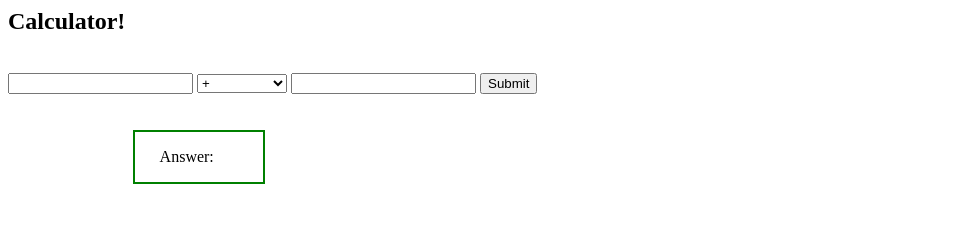
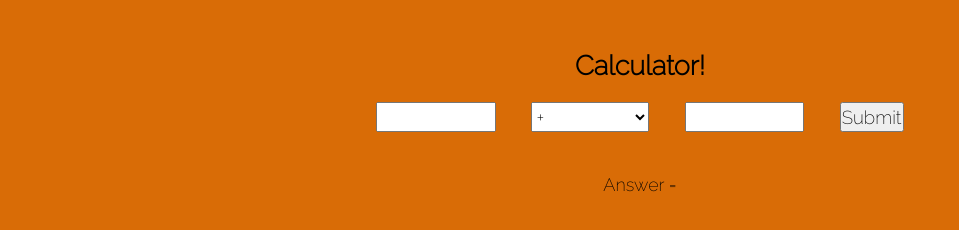
Before and after one commit to sraj97/calculator, a plain HTML site: page index.html in a window 1280 px wide. Shown: the whole page, without its empty margins (0-959 px from the left). Drawn offline with Linux system fonts and the light colour scheme.

Commit message:
Calculator styled

```diff
--- a/index.html
+++ b/index.html
@@ -4,6 +4,7 @@
     <meta name="viewport" content="width=device-width, initial-scale=1.0">
     <title>Calculator</title>
     <link rel="stylesheet" href="style.css">
+    <link href="https://fonts.googleapis.com/css2?family=Raleway:wght@200&display=swap" rel="stylesheet">
     <script async defer src="main.js"></script>
 </head>
 <body>
@@ -19,13 +20,12 @@
             <option type="option" name="/" id="divide">/</option>
             <option type="option" name="squared" id="squared">squared</option>
             <option type="option" name="square root" id="square root">square root</option>
-
         </select>
         <input type="number" id="secondNumber">
         <button id = "submit" type="submit">Submit</button>
     </section><br><br>
     <section class = "answer-box">
-        <p>Answer: </p>
+        <p>Answer =  </p>
         <div id = "answer"></div>
     </section>
 
--- a/style.css
+++ b/style.css
@@ -1,10 +1,49 @@
+* {
+    margin: 0;
+    padding: 0;
+    box-sizing: border-box;
+    font-family: 'Raleway', sans-serif;
+}
+
+body{
+    display: flex;
+    flex-direction: column;
+    align-items: center;
+    flex-wrap: wrap;
+    background-color: #D96C06;
+    margin-top: 50px;
+    font-size: large;
+}
+
+.calculator{
+    display: flex;
+    justify-content: space-evenly;
+    width: fit-content;
+    height: 30px;
+
+}
+
+#firstNumber{
+    width: 20%;
+    font-size: 14pt;
+}
+
+#secondNumber{
+    width: 20%;
+    font-size: 14pt;
+}
+
+#operator{
+    width: fit-content;
+    font-size: 14pt;
+}
+
+#submit {
+    font-size: 14pt;
+}
 .answer-box {
     display: flex;
     flex-direction: row;
     align-items: center;
-    justify-content: space-evenly;
-    border: 2px solid green;
-    width: 10vw;
-    height: fit-content;
-    margin-left: 125px;
+    justify-content: space-around;
 }
```
